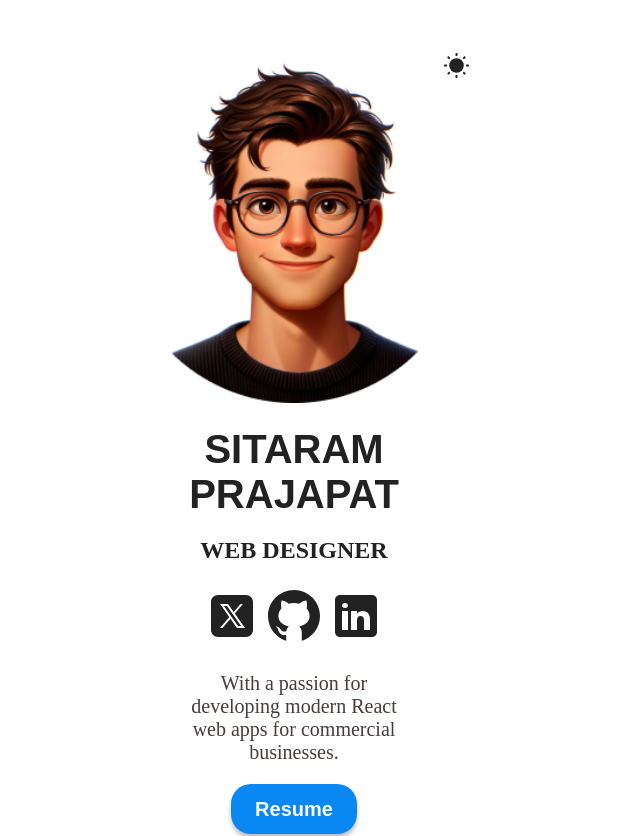
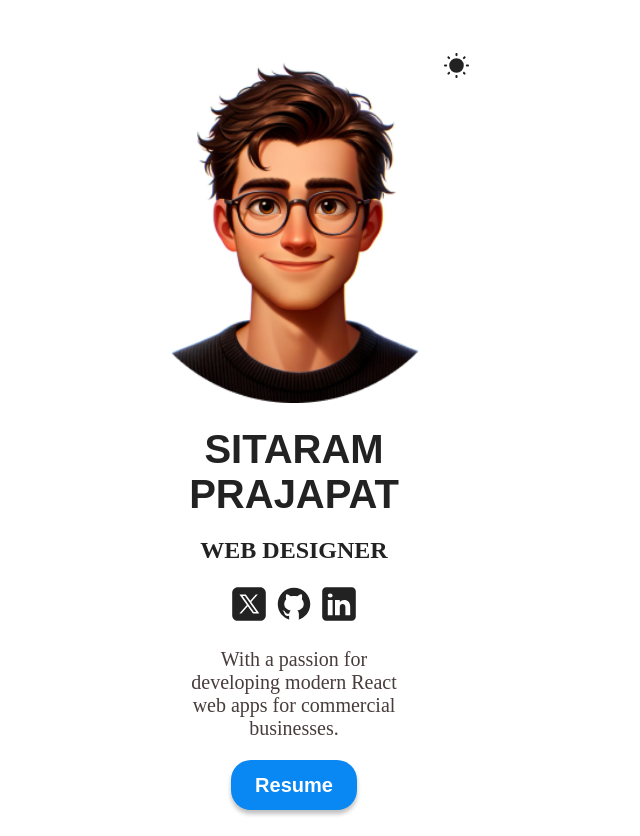
Before and after one commit to siyapra/My-portfolio, a React (Vite) app: page / in a window 1280 px wide. Shown: the top 836 px of the page, without its empty margins (346-986 px from the left). Built offline with nearby package versions, Linux system fonts and the light colour scheme.

Commit message:
image and text change

```diff
--- a/src/Components/Hero/Hero.css
+++ b/src/Components/Hero/Hero.css
@@ -20,12 +20,16 @@ span {
 a {
     margin: 0;
 }
-
+img{
+    width: 40px;
+}
 .logo-icon {
     width: 100px;
 }
 
-
+.text-span{
+    text-align: center;
+}
 
 a {
     width: fit-content;
--- a/src/Components/Hero/Hero.jsx
+++ b/src/Components/Hero/Hero.jsx
@@ -53,10 +53,13 @@ function Hero() {
                         <img src={linkedinIcon} alt="Linkedin icon" />
                     </a>
                 </span>
-                <p className='description'>
-                    With a passion for developing modern React web apps for commercial
-                    businesses.
-                </p>
+                <span className='text-span'>
+                    <p className='description'>
+                        With a passion for developing modern React web apps for commercial
+                        businesses.
+                    </p>
+                </span>
+
                 <a href={Main} download>
                     <button className="hover">Resume</button>
                 </a>
```
